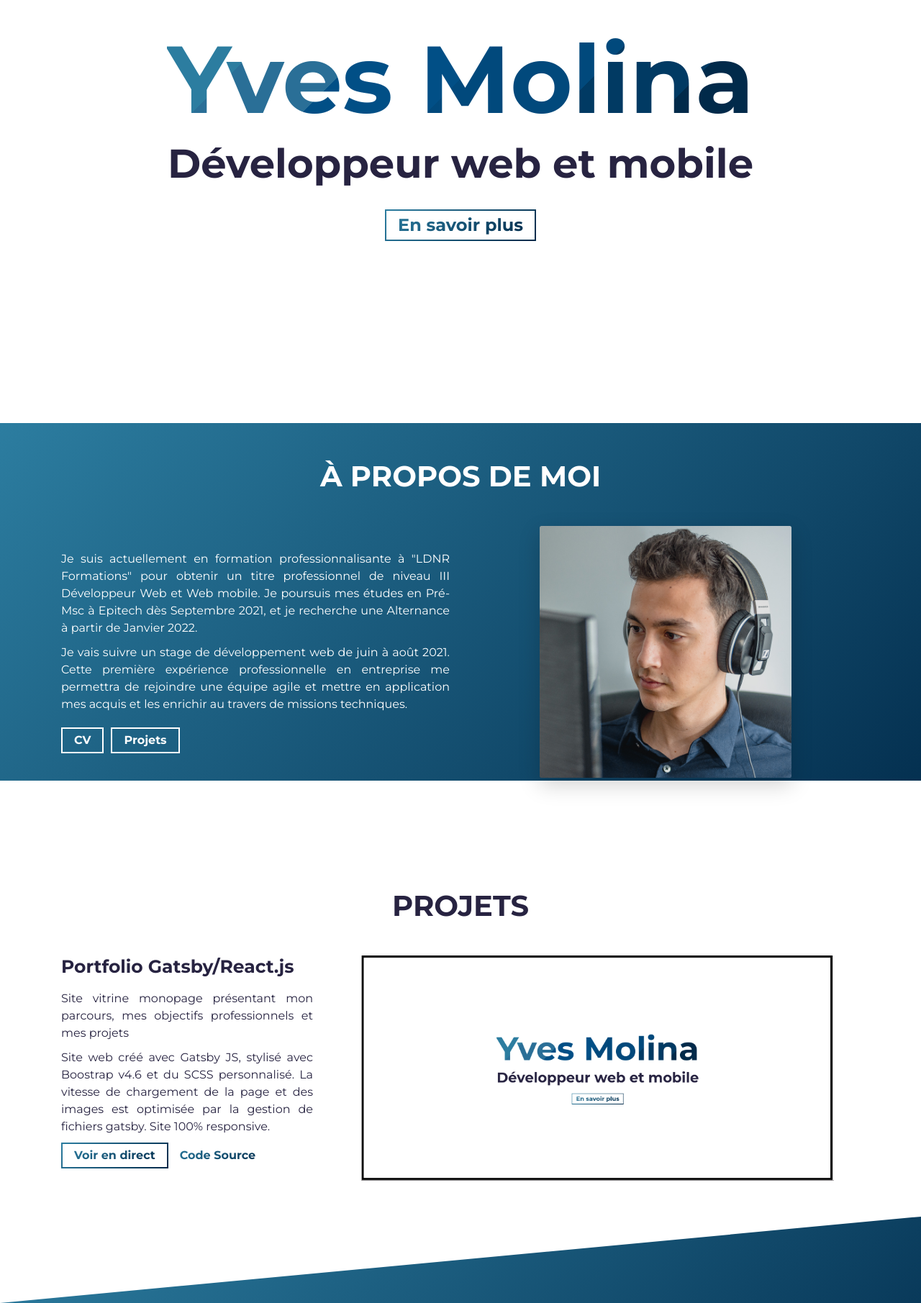
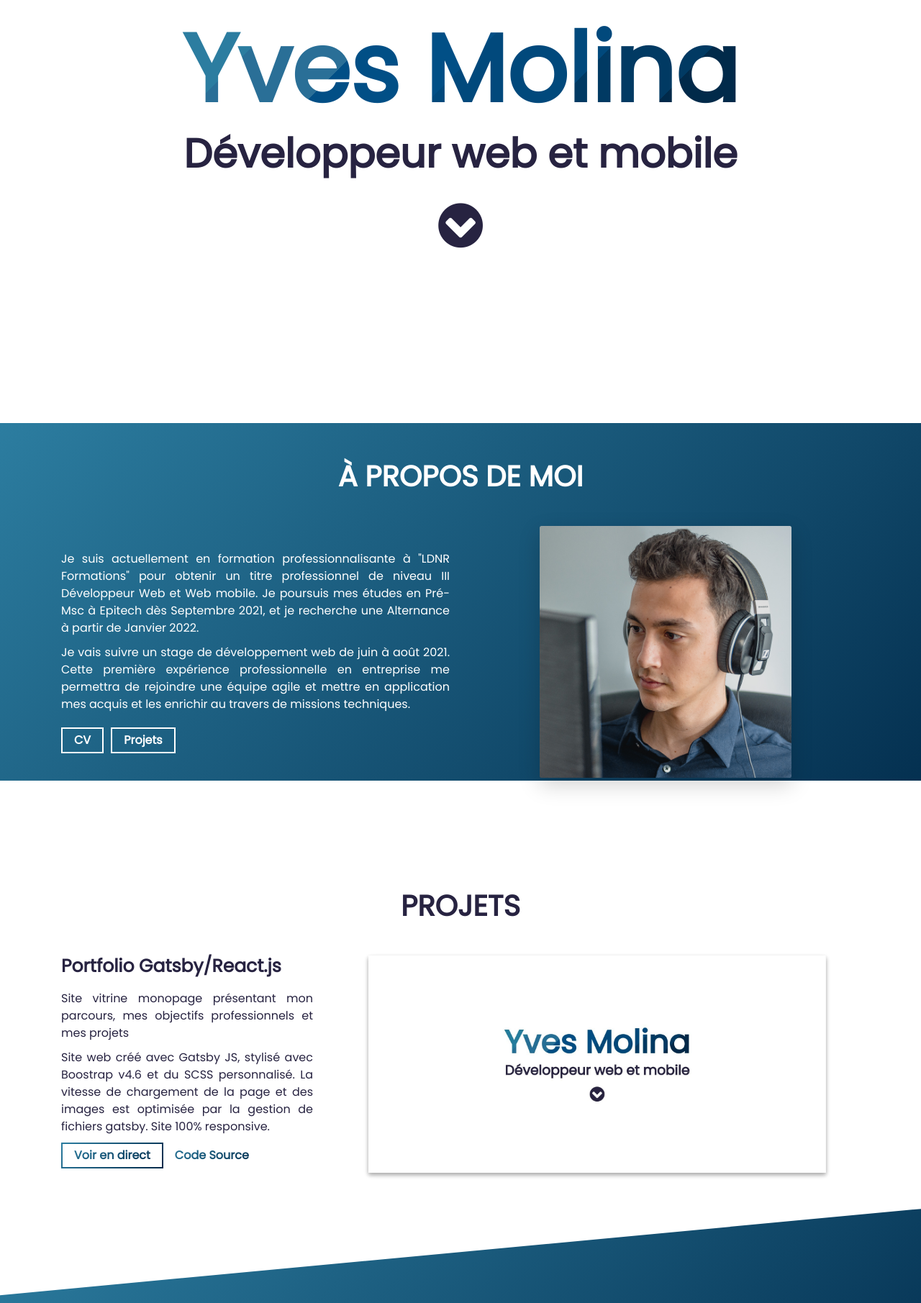
Before and after one commit to YvesMolina/Portfolio, a Gatsby site: page / in a window 1280 px wide. Shown: the part 212-2023 px from the top of the page at 72% size. Built offline with nearby package versions, Linux system fonts and the light colour scheme; Gatsby itself is replaced by a stand-in of ours.

Commit message:
update style, animations, fonts and colors

```diff
--- a/src/components/Footer/Footer.jsx
+++ b/src/components/Footer/Footer.jsx
@@ -34,13 +34,12 @@ const Footer = () => {
         </div>
         <hr />
         <p className="footer__text">
-          © {new Date().getFullYear()} - Site internet réalisé par{" "}
+          © {new Date().getFullYear()} - Site internet réalisé par {"Yves Molina"}
           <a
             href="https://github.com/YvesMolina"
             target="_blank"
             rel="noopener noreferrer"
           >
-            Yves Molina
           </a>
         </p>
       </Container>
--- a/src/components/Hero/Hero.jsx
+++ b/src/components/Hero/Hero.jsx
@@ -6,7 +6,7 @@ import PortfolioContext from "../../context/context";
 
 const Header = () => {
   const { hero } = useContext(PortfolioContext);
-  const { name, status, scrollButton } = hero;
+  const { name, status } = hero;
 
   const [isDesktop, setIsDesktop] = useState(false);
   const [isMobile, setIsMobile] = useState(false);
@@ -39,9 +39,13 @@ return (
         <Fade bottom duration={1000} delay={2500} distance="30px">
           <p className="hero-cta">
               <Link to="about" smooth duration={1000}>
-            <span className="cta-btn cta-btn--hero">
+            {/* Other style with "Know more" button and gradient animation
+             <span className="cta-btn cta-btn--hero">
                 {scrollButton}
-            </span>
+            </span> */}
+            <i className="fa fa-chevron-circle-down fa-3x hover" aria-hidden="true"                        target="_blank"
+                        rel="noopener noreferrer"
+ />
               </Link>
           </p>
         </Fade>
--- a/src/components/Projects/Projects.jsx
+++ b/src/components/Projects/Projects.jsx
@@ -79,12 +79,14 @@ const Projects = () => {
                   >
                     <div className="project-wrapper__image">
                       <a
-                        href={url || "#!"}
+                        href={url}
                         target="_blank"
                         aria-label="Project Link"
                         rel="noopener noreferrer"
                       >
-                        <ProjectImg className="thumbnail" alt={title} filename={img} />
+                        <div className="thumbnail">
+                          <ProjectImg alt={title} filename={img} />
+                        </div>
                       </a>
                     </div>
                   </Fade>
--- a/src/mock/data.js
+++ b/src/mock/data.js
@@ -4,7 +4,6 @@ import { nanoid } from 'nanoid';
 export const heroData = {
     name: 'Yves Molina',
     status: 'Développeur web et mobile',
-    scrollButton: 'En savoir plus',
   };
 
   // ABOUT DATA
@@ -20,7 +19,7 @@ export const aboutData = {
 export const projectsData = [
   {
     id: nanoid(),
-    img: 'project.png',
+    img: 'project.jpg',
     title: 'Portfolio Gatsby/React.js',
     info: 'Site vitrine monopage présentant mon parcours, mes objectifs professionnels et mes projets',
     info2: 'Site web créé avec Gatsby JS, stylisé avec Boostrap v4.6 et du SCSS personnalisé. La vitesse de chargement de la page et des images est optimisée par la gestion de fichiers gatsby.\n Site 100% responsive.',
--- a/src/style/base/_base.scss
+++ b/src/style/base/_base.scss
@@ -3,6 +3,5 @@ html {
 }
 
 body {
-  font-family: 'Montserrat', sans-serif;
-  text-align: center;
+  font-family: 'Poppins', sans-serif;  text-align: center;
 }
--- a/src/style/base/_typography.scss
+++ b/src/style/base/_typography.scss
@@ -1,4 +1,4 @@
-@import url('https://fonts.googleapis.com/css?family=Montserrat:400,700&display=swap');
+@import url('https://fonts.googleapis.com/css2?family=Poppins:wght@400&display=swap');
 
 h1 {
   font-weight: 700;
@@ -6,8 +6,7 @@ h1 {
 
 p,
 a {
-  font-family: 'Montserrat', sans-serif;
-  font-size: $default-font-size;
+  font-family: 'Poppins', sans-serif;  font-size: $default-font-size;
 }
 
 a,
--- a/src/style/sections/_hero.scss
+++ b/src/style/sections/_hero.scss
@@ -14,8 +14,6 @@
   bottom: 0;
   right: 0;
   z-index: -1;
-
-
 
   // If you want to set a background image on the hero section, uncomment these with yout custom image
 
@@ -70,7 +68,6 @@
     }
   }
 
-
   .hero-cta {
     display: flex;
     justify-content: center;
@@ -88,3 +85,13 @@
     }
   }
 }
+.hover {
+  cursor: pointer;
+  color: linear-gradient(0deg,#2c7da0, #20678b, #155275, #0a3d5f, #012a4a);
+  display: inline-block;
+  position: relative;
+  transition: all cubic-bezier(0.19, 1, 0.22, 1) 0.6s;
+  &:hover {
+    transform: translateY(6px);
+  }
+}
--- a/src/style/sections/_projects.scss
+++ b/src/style/sections/_projects.scss
@@ -50,7 +50,7 @@
     }
 
     &__image {
-      width: 90%;
+      width: 87%;
       margin: 0 auto;
 
       @include respond(tab-land) {
@@ -61,17 +61,17 @@
       & .thumbnail {
         border: none;
         box-shadow: 0 3px 6px rgba(0, 0, 0, 0.16), 0 3px 6px rgba(0, 0, 0, 0.23);
-        transition: all 0.2s ease-out;
-        box-shadow: 0 6px 10px rgba(0, 0, 0, 0.08), 0 0 6px rgba(0, 0, 0, 0.05);
-        transition: 0.5s transform cubic-bezier(0.155, 1.105, 0.295, 1.12),
-          0.5s box-shadow,
-          0.5s -webkit-transform cubic-bezier(0.155, 1.105, 0.295, 1.12);
-
+        transition: all 1s cubic-bezier(0.075, 0.82, 0.165, 1);
         @include respond(phone) {
           border: 1px solid #d2d2d2;
           box-shadow: none;
           margin-bottom: 3.2rem;
         }
+        &:hover {
+          box-shadow: 0 17px 40px rgba(0, 0, 0, 0.16),
+            0 17px 40px rgba(0, 0, 0, 0.23);
+          transform: scale(1.04);
+        }
       }
     }
   }
```
Also changed, not shown: src/images/project.jpg (added), src/images/project.png (deleted).
